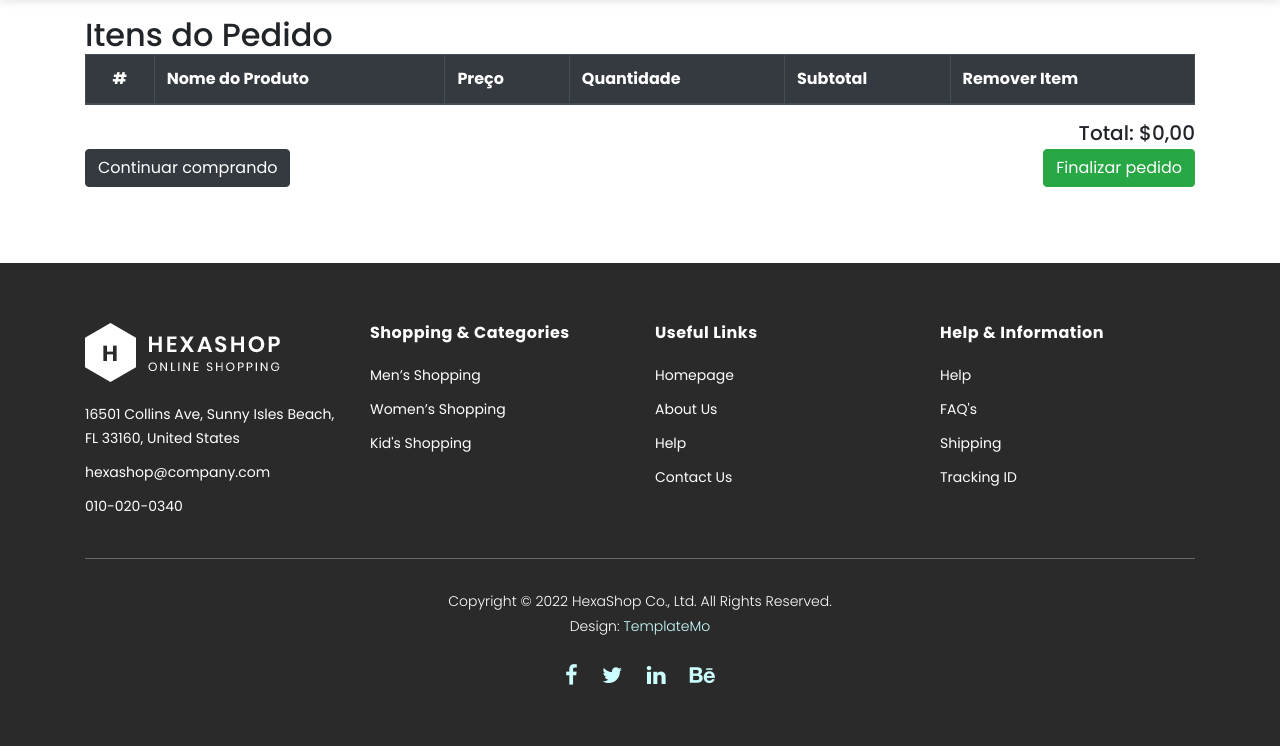
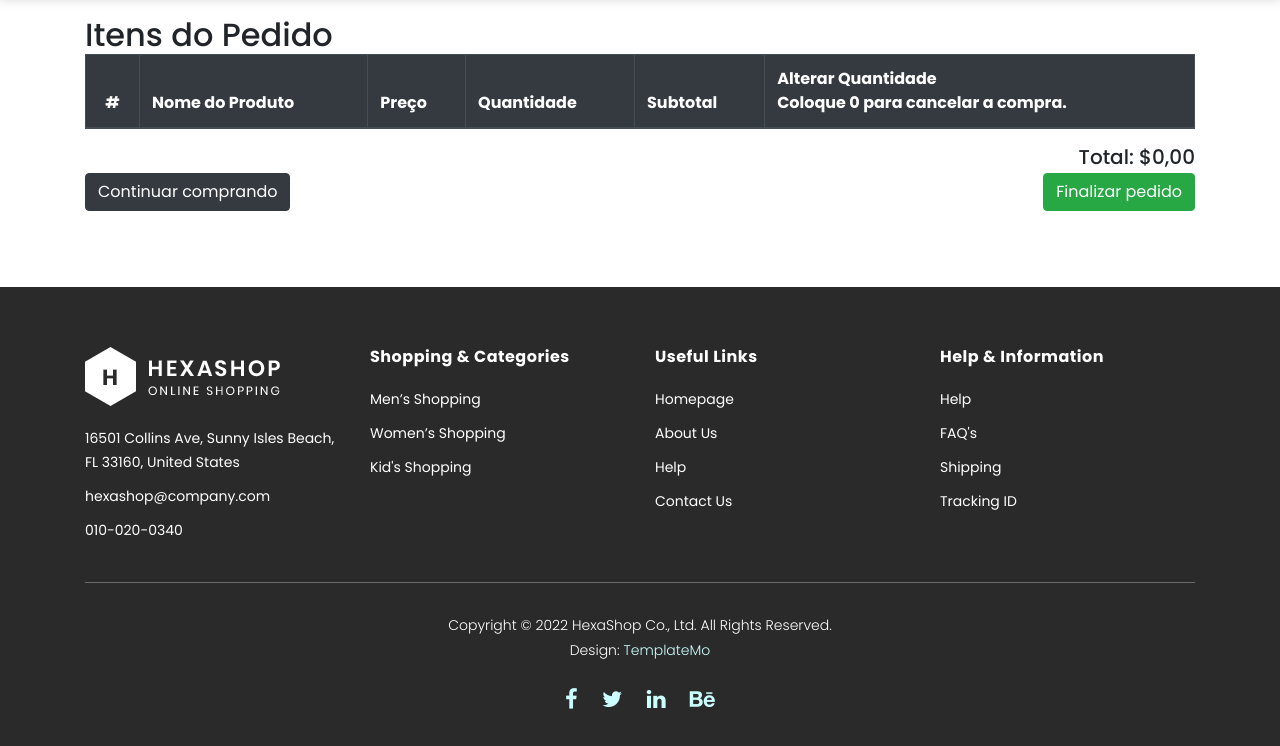
Before and after one commit to AllanSBorges/E-commerce, a Django app: page /order/ in a window 1280 px wide. Shown: the part 80-826 px from the top of the page. Before the commit the page ends 765 px from the top, so only its background shows below. Run offline with Django 4.2, Linux system fonts and the light colour scheme; data comes from the database, SQL or seed files in the repository; both versions use the stored data as it was after the commit; lists and menus that the app fills with data are empty; some libraries are stand-ins or nearby versions.

Commit message:
Feat: Alteração da lógica da compra

```diff
--- a/ecommerce/core/templates/order.html
+++ b/ecommerce/core/templates/order.html
@@ -89,7 +89,7 @@
                                             <th scope="col">Preço</th>
                                             <th scope="col">Quantidade</th>
                                             <th scope="col">Subtotal</th>
-                                            <th scope="col">Remover Item</th>
+                                            <th scope="col">Alterar Quantidade<br>Coloque 0 para cancelar a compra.</th>
                                         </tr>
                                     </thead>
                                     <tbody>
@@ -112,6 +112,7 @@
                                                     </button>
                                                 </td>
                                             </tr>
+                                            <input type="hidden" name="num" value="{{ forloop.revcounter }}">
                                         {% endfor %}
                                     </tbody>
                                 </table>
@@ -122,6 +123,7 @@
                                     </div>
                                     <div class="row-fluid">
                                         <a href="{% url 'categories' %}" class="btn btn-dark float-left">Continuar comprando</a>
+
                                         <input type="submit" class="btn btn-success float-right" value="Finalizar pedido">
                                     </div>
                                 </div>
@@ -203,6 +205,8 @@
 
 
         }
+
+
     </script>
 
 
--- a/ecommerce/core/templates/single-product.html
+++ b/ecommerce/core/templates/single-product.html
@@ -99,7 +99,7 @@
                             <div class="right-content">
                                 <div class="quantity buttons_added">
                                     <input type="button" value="-" class="minus" onclick="decrement()">
-                                    <input type="number" step="1" min="1" max="" name="quantity" value="1" title="Qty" class="input-text qty text" size="4" pattern="" inputmode="" id="quantity">
+                                    <input type="number" step="1" min="0" max="" name="quantity" value="1" title="Qty" class="input-text qty text" size="4" pattern="" inputmode="" id="quantity">
                                     <input type="button" value="+" class="plus" onclick="increment()">
                                 </div>
 
@@ -142,7 +142,7 @@
             var currentValue = parseInt(quantityInput.value, 10);
 
             // Certifique-se de que a quantidade não seja menor que 1
-            if (currentValue > 1) {
+            if (currentValue > 0) {
                 quantityInput.value = currentValue - 1;
             }
 
--- a/ecommerce/core/urls.py
+++ b/ecommerce/core/urls.py
@@ -19,6 +19,7 @@
     path("confirmar/", views.confirmar_view, name="confirmar"),
     path("avaliar/<int:pk>", views.avaliar_view, name="confirmar"),
     path("visualizar/<int:pk>", views.visualizar_view, name='visualizar'),
+    path("/atualizar-carrinho/", views.atualizar_carrinho_view, name="atualizar-carrinho"),
 ]
 
 if settings.DEBUG:
--- a/ecommerce/core/views.py
+++ b/ecommerce/core/views.py
@@ -9,6 +9,7 @@
 from django.core.paginator import Paginator, EmptyPage, PageNotAnInteger
 from django.contrib.auth.decorators import login_required
 from random import sample
+from django.http import JsonResponse
 import datetime
 
 # Create your views here.
@@ -157,7 +158,8 @@
             'subtotal': subtotal,
             }
 
-
+        if int(quantidade) == 0:
+            carrinho.pop(str(prod_id))
 
 
         # Atualize a sessão com o carrinho modificado
@@ -179,6 +181,27 @@
 
     return render(request,'order.html', context)
 
+def atualizar_carrinho_view(request):
+    if request.method == 'POST':
+        produto = request.POST.get('produto')
+        quantidade = request.POST.get('quantidade')
+
+
+        prod_id = Product.objects.get(product_name__iexact=produto).id
+        carrinho = request.session.get('cart', {})
+
+        try:
+            carrinho[str(prod_id)]['quantidade'] = int(quantidade)
+        except KeyError:
+            print("Produto não encontrado...")
+
+        # Atualize o cookie ou o banco de dados conforme necessário
+        # ...
+
+        return JsonResponse({'status': 'success'})
+    else:
+        return JsonResponse({'status': 'error'})
+
 @login_required(login_url='/login/')
 def confirmar_view(request):
     carrinho = request.session.get('cart', {})
@@ -186,9 +209,21 @@
     categorias = Category.objects.all()
 
 
+
     if request.method == "POST":
+
+        i = 0
         for key, value in request.POST.items():
-            print(key, value, sep = ':')
+            print(key, value)
+        while True:
+            quantidade = "quantity"+str(i)
+            print('aa')
+            if request.POST.get(quantidade):
+                print(request.POST.get(quantidade))
+            else:
+                break
+            i += 1
+
 
 
     context = {'categorias': categorias,
@@ -264,12 +299,6 @@
         except Error:
             messages.error(request, "Ops. Algo deu errado.\nTente realizar sua avaliação novamente.\n")
 
-
-
-
-
-
-
     return render(request, 'avaliar.html',context )
 
 def visualizar_view(request, pk):
```
Also changed, not shown: ecommerce/db.sqlite3.
